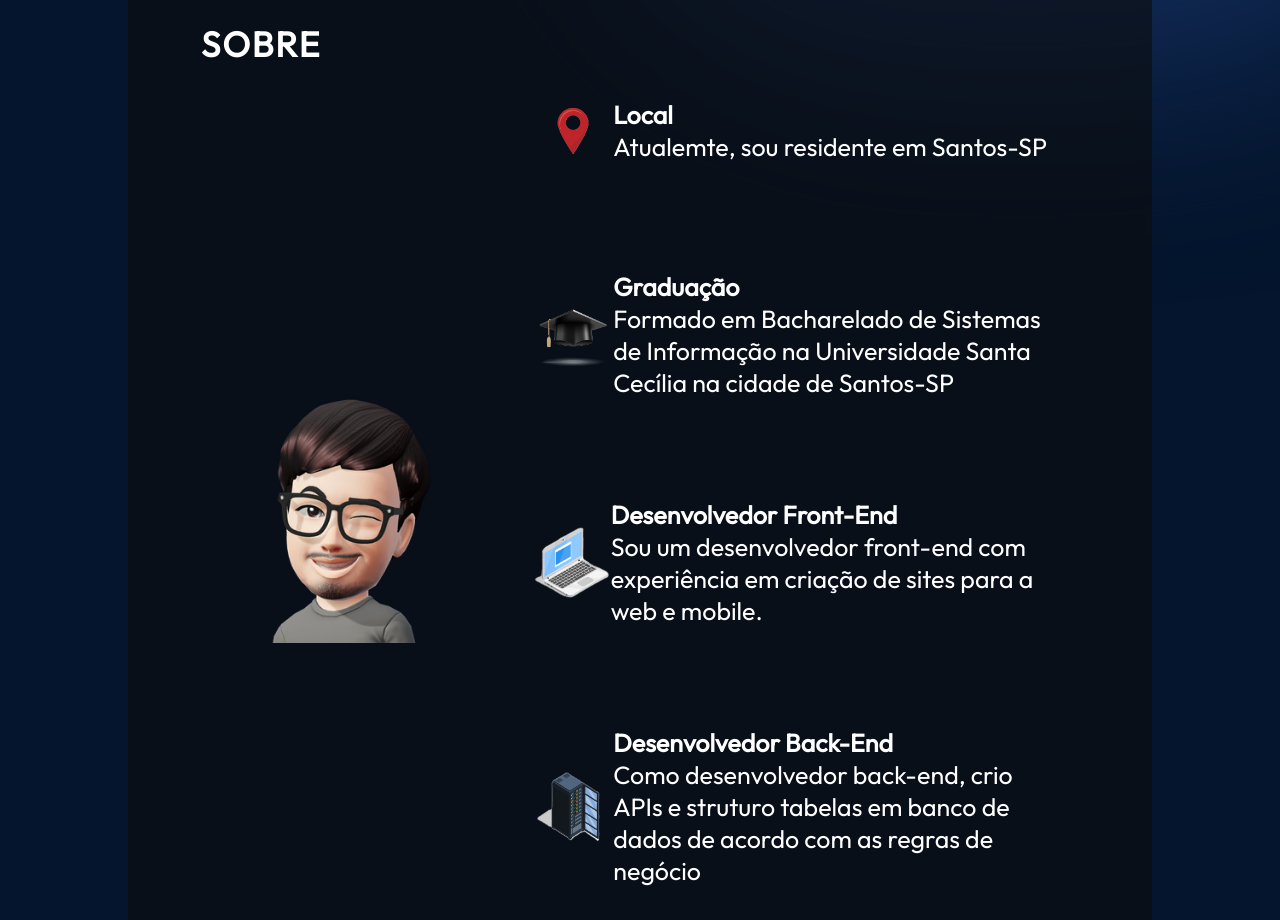
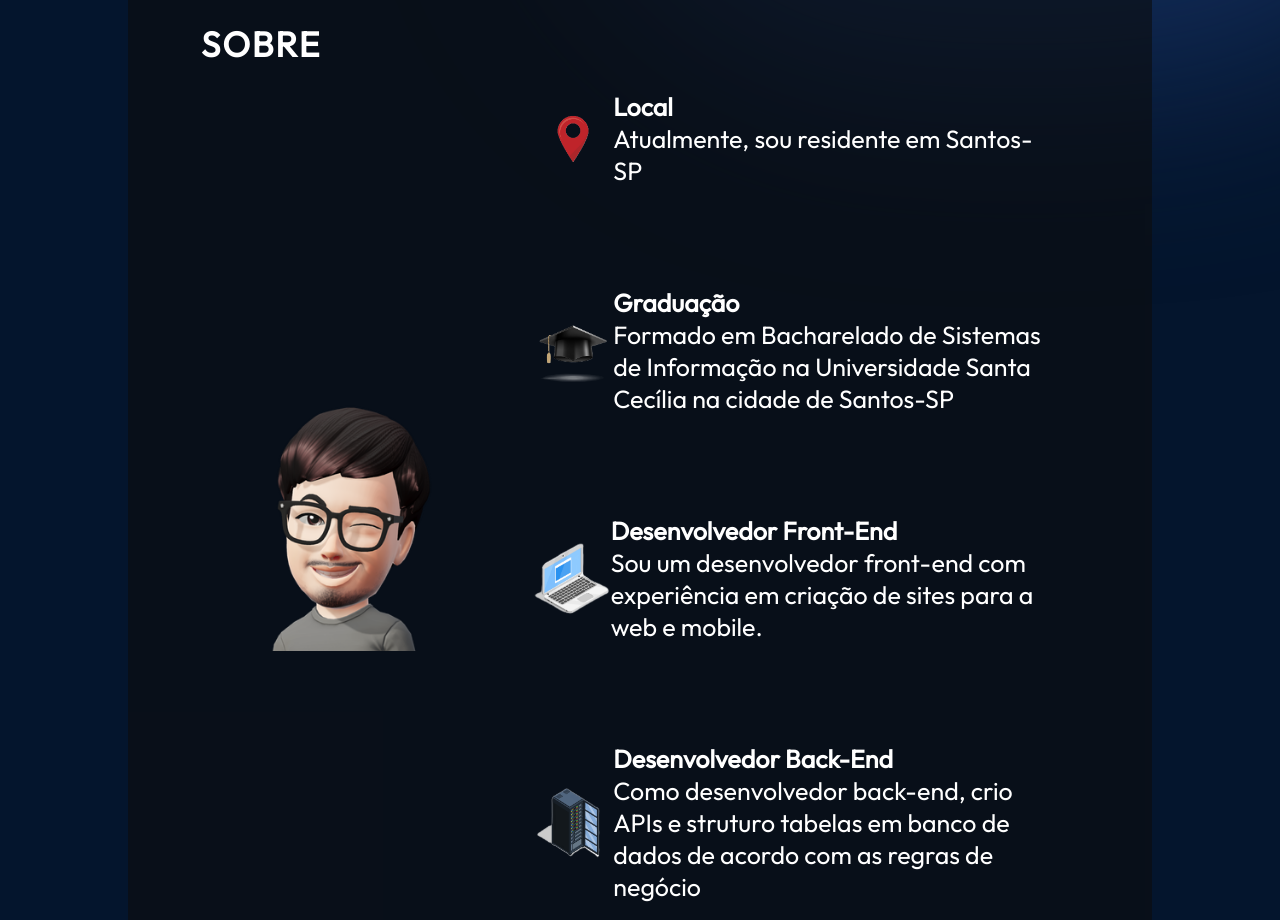
Before and after one commit to thiago-suzuki/my-portfolio, a React (Vite) app: page / in a window 1280 px wide. Shown: the part 960-1880 px from the top of the page. Built offline with nearby package versions, Linux system fonts and the light colour scheme.

Commit message:
fix Atualmente

```diff
--- a/src/components/About/About.jsx
+++ b/src/components/About/About.jsx
@@ -19,7 +19,7 @@ export const About = () => {
             <div className={styles.aboutItemText}>
               <h3>Local</h3>
               <p>
-                Atualemte, sou residente em Santos-SP
+                Atualmente, sou residente em Santos-SP
               </p>
             </div>
           </li>
```
